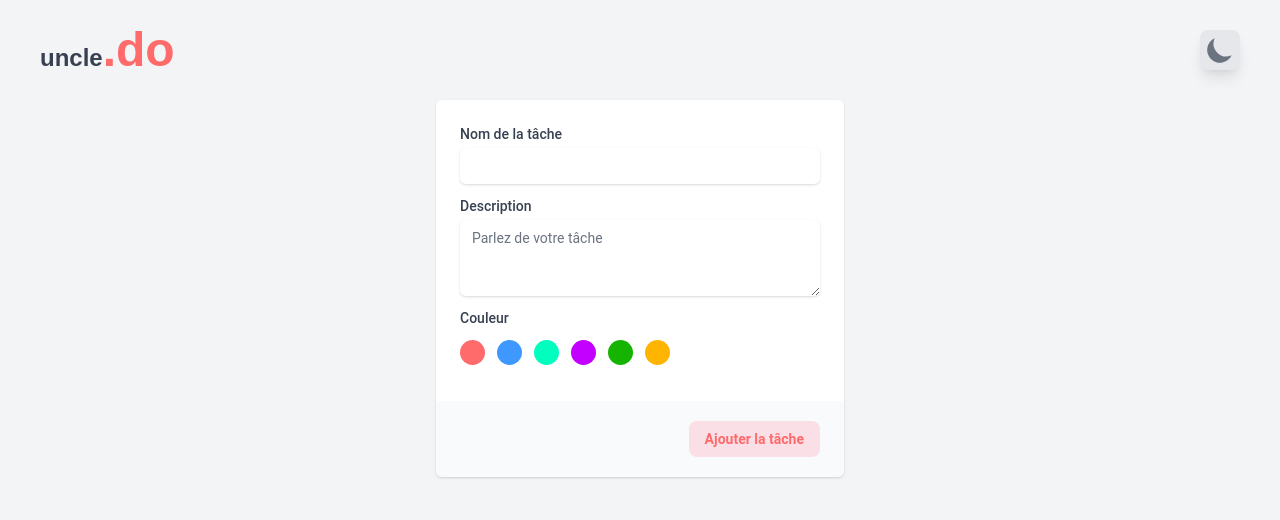
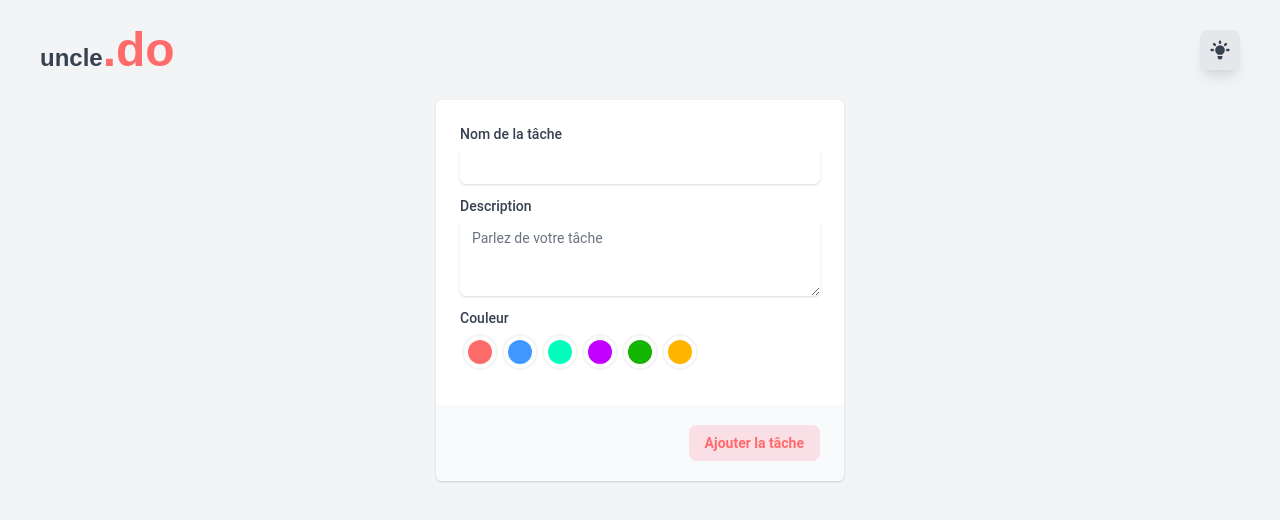
Before and after one commit to Uncle-Sam-Mako/Uncle.do, a React (Create React App) app: page / in a window 1280 px wide. Shown: the top 520 px of the page. Built offline with nearby package versions, Linux system fonts and the light colour scheme.

Commit message:
Update Switch.js, Radio.js

```diff
--- a/src/App.css
+++ b/src/App.css
@@ -28,29 +28,8 @@ nav .menu-icon{
     width: 25px;
     height: 25px;
 }
-.radio{
-    width: 25px;
-    height: 25px;
-    border-radius: 50%;
-    display: inline-block;
-}
-.radio input[type="radio"]{
-    width: 100%;
-    height: 100%;
-    /*opacity: 0;*/
-}
 .checkbox{
     display: grid;
     place-items: center;
     justify-content: center;
 }
-/* .switch{
-    width: 2.5rem;
-    height: 2.5rem;
-    border-radius: 50%;
-    background: rgba(175, 175, 175, 0.219);
-}
-.switch input{
-    opacity: 0;
-}
- */
--- a/src/components/Form.js
+++ b/src/components/Form.js
@@ -15,13 +15,13 @@ export default function Form() {
                     <Input type="textarea" label="Description"></Input>
                     <div className="block text-sm font-medium text-gray-700 dark:text-gray-500">
                         <label htmlFor="color">Couleur</label>
-                        <div className="inputs">
-                            <Radio color="#FF6B6B"></Radio>
-                            <Radio color="#3e98ff"></Radio>
-                            <Radio color="#00ffbf"></Radio>
-                            <Radio color="#c300ff"></Radio>
-                            <Radio color="#15b400"></Radio>
-                            <Radio color="#ffb400"></Radio>
+                        <div className="inputs my-3">
+                            <Radio color="#FF6B6B" colorId="red"></Radio>
+                            <Radio color="#3e98ff" colorId="blue"></Radio>
+                            <Radio color="#00ffbf" colorId="cyan"></Radio>
+                            <Radio color="#c300ff" colorId="purple"></Radio>
+                            <Radio color="#15b400" colorId="green"></Radio>
+                            <Radio color="#ffb400" colorId="yellow"></Radio>
                         </div>
                     </div>
                 </div>
--- a/src/components/Radio.js
+++ b/src/components/Radio.js
@@ -2,8 +2,9 @@
 
 export default function Radio(props){
     return(
-        <div className="radio my-3 mr-3">
-            <input type="radio" style={{background : props.color}} />
+        <div className="inline-block mx-2">
+              <input type="radio" name="color" id={props.colorId} className="hidden peer"/>
+              <label title={props.colorId} htmlFor={props.colorId} className="h-6 w-6 rounded-full flex justify-center items-center bg-p-100 ring-2 ring-offset-4 ring-gray-100 ring-offset-white peer-checked:ring-blue-400 peer-checked:bg-blue-500 cursor-pointer transition" style={{"background" : props.color}}></label>
         </div>
     )
 }
--- a/src/components/Switch.js
+++ b/src/components/Switch.js
@@ -3,25 +3,18 @@
 
 export default function Switch(props) {
     const htmlElt = document.querySelector('html');
-    const moon = (
-        <svg xmlns="http://www.w3.org/2000/svg" className="fill-current text-gray-500  absolute pointer-events-none h-8 w-8 " viewBox="0 0 20 20" fill="currentColor">
-            <path d="M17.293 13.293A8 8 0 016.707 2.707a8.001 8.001 0 1010.586 10.586z" />
+    const light = (
+        <svg xmlns="http://www.w3.org/2000/svg" className="h-6 w-6 fill-current dark:text-yellow-400 transition" viewBox="0 0 20 20" fill="currentColor">
+            <path d="M11 3a1 1 0 10-2 0v1a1 1 0 102 0V3zM15.657 5.757a1 1 0 00-1.414-1.414l-.707.707a1 1 0 001.414 1.414l.707-.707zM18 10a1 1 0 01-1 1h-1a1 1 0 110-2h1a1 1 0 011 1zM5.05 6.464A1 1 0 106.464 5.05l-.707-.707a1 1 0 00-1.414 1.414l.707.707zM5 10a1 1 0 01-1 1H3a1 1 0 110-2h1a1 1 0 011 1zM8 16v-1h4v1a2 2 0 11-4 0zM12 14c.015-.34.208-.646.477-.859a4 4 0 10-4.954 0c.27.213.462.519.476.859h4.002z" />
         </svg>
-    );
-    const sun = (
-        <svg xmlns="http://www.w3.org/2000/svg"
-        className="fill-current text-yellow-500 absolute pointer-events-none h-8 w-8"  viewBox="0 0 20 20" fill="currentColor">
-            <path fillRule="evenodd" d="M10 2a1 1 0 011 1v1a1 1 0 11-2 0V3a1 1 0 011-1zm4 8a4 4 0 11-8 0 4 4 0 018 0zm-.464 4.95l.707.707a1 1 0 001.414-1.414l-.707-.707a1 1 0 00-1.414 1.414zm2.12-10.607a1 1 0 010 1.414l-.706.707a1 1 0 11-1.414-1.414l.707-.707a1 1 0 011.414 0zM17 11a1 1 0 100-2h-1a1 1 0 100 2h1zm-7 4a1 1 0 011 1v1a1 1 0 11-2 0v-1a1 1 0 011-1zM5.05 6.464A1 1 0 106.465 5.05l-.708-.707a1 1 0 00-1.414 1.414l.707.707zm1.414 8.486l-.707.707a1 1 0 01-1.414-1.414l.707-.707a1 1 0 011.414 1.414zM4 11a1 1 0 100-2H3a1 1 0 000 2h1z" clipRule="evenodd" />
-        </svg>
-    );
+    )
     const handleClick = () => {
         htmlElt.classList.toggle('dark');
     }
-    const element = htmlElt.className !== "dark" ? moon : sun;
     return (
-        <div className="w-10 h-10 bg-gray-200 dark:bg-yellow-100 rounded-lg m-20 relative grid place-items-center shadow-lg">
+        <div className="w-10 h-10 bg-gray-200  dark:bg-yellow-100 dark:bg-opacity-30 rounded-lg m-20 relative grid place-items-center shadow-lg">
             <input type="checkbox" onClick={() => handleClick()} className="cursor-pointer opacity-0 absolute top-0 left-0 w-full h-full" name="" id=""/>
-            {element}
+            {light}
         </div>
     )
 }
```
